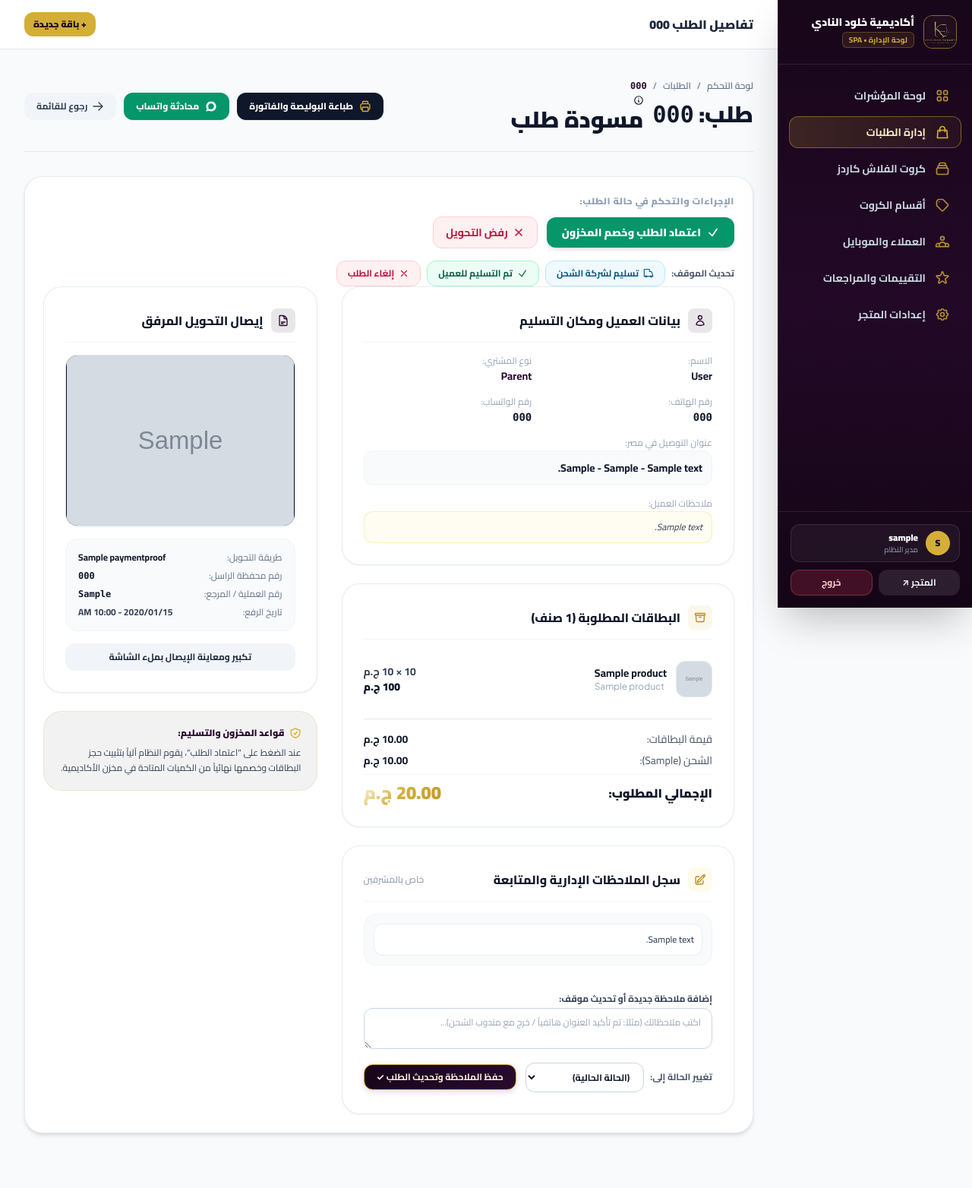
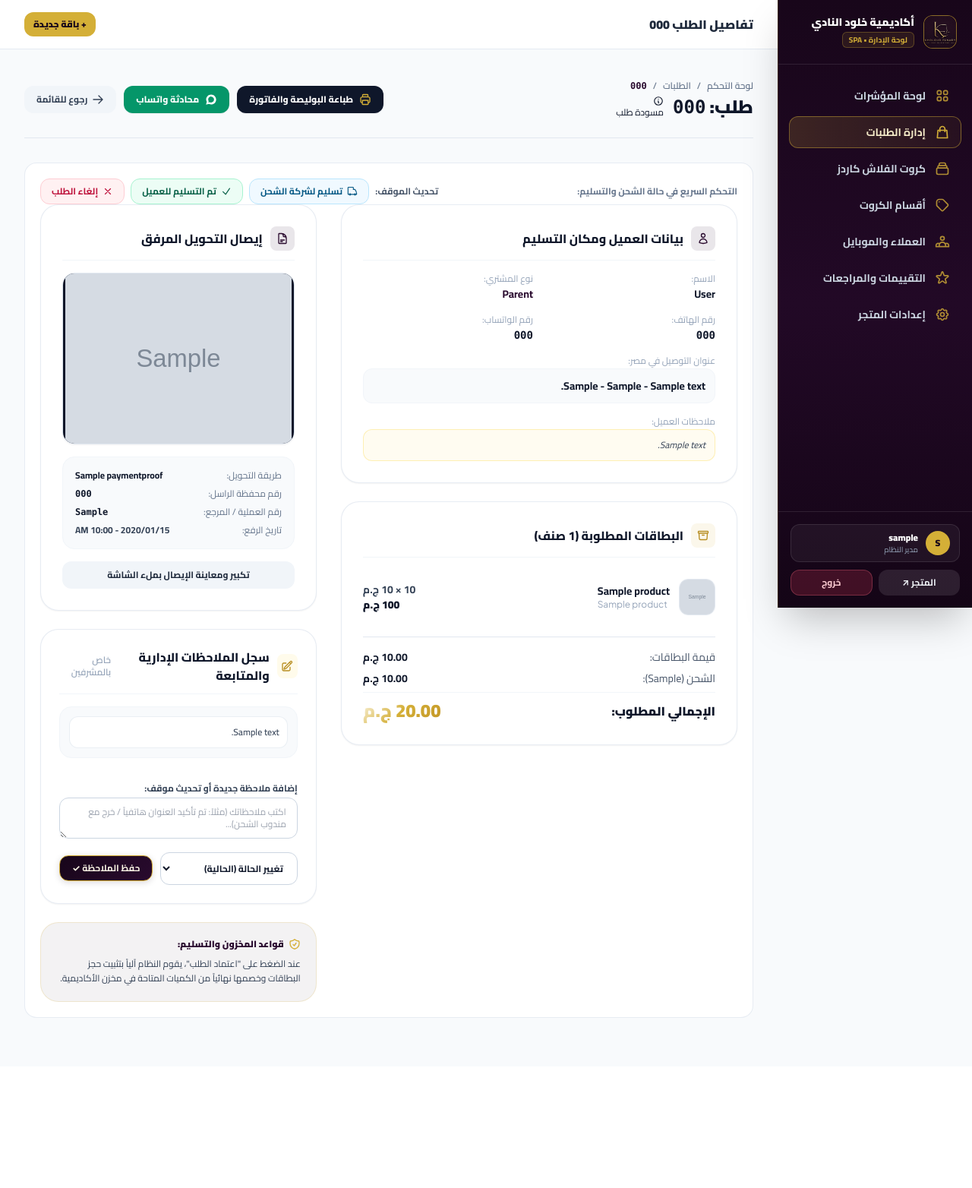
Before and after one commit to AbdullrhmanElhelw/FlashcardsStore, an ASP.NET Core app: page /Admin/OrderDetails/1 in a window 1280 px wide. Shown: the whole page at 76% size. After the commit the page ends 1340 px from the top, so only its background shows below. Run offline with ASP.NET Core 8, Linux system fonts and the light colour scheme; the visitor is signed in with stand-in values (Sample User, id 1); tables that the repository leaves empty hold one stand-in row (values such as "Sample post"); grey boxes marked "Sample" are stand-in pictures; some libraries are stand-ins or nearby versions.

Commit message:
style(admin): polish OrderDetails header badge, action bar, and balanced 2-column layout

```diff
--- a/FlashcardsStore.Web/Views/Admin/OrderDetails.cshtml
+++ b/FlashcardsStore.Web/Views/Admin/OrderDetails.cshtml
@@ -23,12 +23,14 @@
                 <span>/</span>
                 <span class="font-mono text-[#290A2E] font-bold">@Model.OrderNumber</span>
             </div>
-            <h1 class="text-2xl sm:text-3xl font-black text-slate-900 flex items-center gap-3">
-                <span>طلب: <span class="font-mono">@Model.OrderNumber</span></span>
-                <span id="order-status-badge-container">
+            <div class="flex flex-wrap items-center gap-3 mt-1">
+                <h1 class="text-xl sm:text-2xl font-black text-slate-900">
+                    طلب: <span class="font-mono">@Model.OrderNumber</span>
+                </h1>
+                <span id="order-status-badge-container" class="inline-flex items-center text-xs">
                     <partial name="_OrderStatusBadge" model="Model.Status" />
                 </span>
-            </h1>
+            </div>
         </div>
 
         <div class="flex items-center gap-2.5 flex-wrap">
@@ -80,20 +82,18 @@
     }
 
     <!-- Admin Action Bar -->
-    <div class="bg-white rounded-3xl p-6 border border-slate-200/80 shadow-md mb-8 no-print admin-action-bar">
-        <h3 class="text-xs font-black text-slate-400 mb-3 uppercase tracking-wider">الإجراءات والتحكم في حالة الطلب:</h3>
-
-        <div class="flex flex-wrap items-center justify-between gap-4">
+    <div class="bg-white rounded-2xl p-4 sm:p-5 border border-slate-200/80 shadow-xs mb-6 no-print admin-action-bar">
+        <div class="flex flex-col lg:flex-row lg:items-center justify-between gap-4">
 
             <!-- Approve & Reject Actions -->
-            <div class="flex items-center gap-3">
-                @if (Model.Status != OrderStatus.Approved && Model.Status != OrderStatus.Delivered && Model.Status != OrderStatus.Shipped)
+            <div class="flex flex-wrap items-center gap-2.5">
+                @if (Model.Status == OrderStatus.PendingVerification || Model.Status == OrderStatus.WhatsAppPending)
                 {
                     <button type="button"
                             hx-post="/Admin/Approve?id=@Model.Id"
                             hx-target="#order-status-badge-container"
                             onclick="return confirmOrderAction('اعتماد وتثبيت خصم المخزون لـ', '@Model.OrderNumber')"
-                            class="px-5 py-2.5 rounded-xl bg-emerald-600 hover:bg-emerald-700 text-white font-black text-sm shadow-md flex items-center gap-2 transition-colors">
+                            class="px-4 py-2 rounded-xl bg-emerald-600 hover:bg-emerald-700 text-white font-black text-xs shadow-xs inline-flex items-center gap-1.5 transition-colors">
                         <svg class="w-4 h-4" fill="none" stroke="currentColor" stroke-width="2.5" viewBox="0 0 24 24">
                             <path stroke-linecap="round" stroke-linejoin="round" d="M4.5 12.75l6 6 9-13.5" />
                         </svg>
@@ -104,12 +104,16 @@
                             hx-post="/Admin/Reject?id=@Model.Id&reason=تحويل_غير_مكتمل"
                             hx-target="#order-status-badge-container"
                             onclick="return confirmOrderAction('رفض وإلغاء حجز المخزون لـ', '@Model.OrderNumber')"
-                            class="px-4 py-2.5 rounded-xl bg-rose-50 hover:bg-rose-100 text-rose-700 border border-rose-200 font-bold text-sm inline-flex items-center gap-1.5 transition-colors">
+                            class="px-3.5 py-2 rounded-xl bg-rose-50 hover:bg-rose-100 text-rose-700 border border-rose-200 font-bold text-xs inline-flex items-center gap-1.5 transition-colors">
                         <svg class="w-4 h-4" fill="none" stroke="currentColor" stroke-width="2.5" viewBox="0 0 24 24">
                             <path stroke-linecap="round" stroke-linejoin="round" d="M6 18L18 6M6 6l12 12" />
                         </svg>
                         <span>رفض التحويل</span>
                     </button>
+                }
+                else
+                {
+                    <span class="text-xs font-bold text-slate-500">التحكم السريع في حالة الشحن والتسليم:</span>
                 }
             </div>
 
@@ -249,72 +253,9 @@
                 </div>
             </div>
 
-            <!-- Admin Internal Notes & Follow-up Card -->
-            <div class="bg-white rounded-3xl p-6 sm:p-7 border border-slate-200/80 shadow-sm space-y-4 no-print">
-                <h3 class="text-base font-extrabold text-slate-900 border-b border-slate-100 pb-3 flex items-center justify-between">
-                    <div class="flex items-center gap-2.5">
-                        <div class="w-8 h-8 rounded-lg bg-amber-50 text-[#B88E23] flex items-center justify-center">
-                            <svg class="w-4 h-4" fill="none" stroke="currentColor" stroke-width="2" viewBox="0 0 24 24">
-                                <path stroke-linecap="round" stroke-linejoin="round" d="M16.862 4.487l1.687-1.688a1.875 1.875 0 112.652 2.652L10.582 16.07a4.5 4.5 0 01-1.897 1.13L6 18l.8-2.685a4.5 4.5 0 011.13-1.897l8.932-8.931zm0 0L19.5 7.125M18 14v4.75A2.25 2.25 0 0115.75 21H5.25A2.25 2.25 0 013 18.75V8.25A2.25 2.25 0 015.25 6H10" />
-                            </svg>
-                        </div>
-                        <span>سجل الملاحظات الإدارية والمتابعة</span>
-                    </div>
-                    <span class="text-xs font-semibold text-slate-400">خاص بالمشرفين</span>
-                </h3>
-
-                <!-- Notes History Log -->
-                @if (!string.IsNullOrWhiteSpace(Model.AdminNotes))
-                {
-                    <div class="space-y-2 max-h-48 overflow-y-auto p-3 bg-slate-50 rounded-2xl border border-slate-100 text-xs">
-                        @foreach (var line in Model.AdminNotes.Split('\n', StringSplitOptions.RemoveEmptyEntries))
-                        {
-                            <div class="p-2.5 rounded-xl bg-white border border-slate-200/70 text-slate-700 leading-relaxed font-medium">
-                                @line
-                            </div>
-                        }
-                    </div>
-                }
-                else
-                {
-                    <div class="text-xs text-slate-400 italic p-3 bg-slate-50 rounded-2xl border border-slate-100 text-center">
-                        لا توجد ملاحظات إدارية مدونة لهذا الطلب بعد.
-                    </div>
-                }
-
-                <!-- Add New Note Form -->
-                <form asp-controller="AdminOrders" asp-action="AddOrderNote" method="post" class="space-y-3 pt-2">
-                    @Html.AntiForgeryToken()
-                    <input type="hidden" name="id" value="@Model.Id" />
-
-                    <div>
-                        <label class="block text-xs font-bold text-slate-700 mb-1">إضافة ملاحظة جديدة أو تحديث موقف:</label>
-                        <textarea name="notes" rows="2" required placeholder="اكتب ملاحظاتك (مثلاً: تم تأكيد العنوان هاتفياً / خرج مع مندوب الشحن)..." class="admin-form-textarea text-xs"></textarea>
-                    </div>
-
-                    <div class="flex flex-col sm:flex-row items-stretch sm:items-center justify-between gap-3">
-                        <div class="flex items-center gap-2">
-                            <label class="text-xs font-bold text-slate-600 whitespace-nowrap">تغيير الحالة إلى:</label>
-                            <select name="newStatus" class="admin-form-select text-xs py-1.5 font-bold">
-                                <option value="">(الحالة الحالية)</option>
-                                <option value="Approved">تم التأكيد والاعتماد</option>
-                                <option value="Shipped">تم التسليم لشركة الشحن</option>
-                                <option value="Delivered">تم التسليم بنجاح</option>
-                                <option value="Rejected">مرفوض</option>
-                                <option value="Cancelled">ملغي</option>
-                            </select>
-                        </div>
-
-                        <button type="submit" class="admin-btn-primary px-4 py-2 text-xs font-bold whitespace-nowrap">
-                            <span>حفظ الملاحظة وتحديث الطلب ✓</span>
-                        </button>
-                    </div>
-                </form>
-            </div>
-
         </div>
 
-        <!-- Payment Proof & Verification Column -->
+        <!-- Payment Proof, Notes & Verification Column -->
         <div class="lg:col-span-5 space-y-6">
 
             <div class="bg-white rounded-3xl p-6 sm:p-7 border border-slate-200/80 shadow-sm space-y-4">
@@ -390,6 +331,66 @@
                         </p>
                     </div>
                 }
+            </div>
+
+            <!-- Admin Internal Notes & Follow-up Card -->
+            <div class="bg-white rounded-3xl p-6 border border-slate-200/80 shadow-sm space-y-4 no-print">
+                <h3 class="text-base font-extrabold text-slate-900 border-b border-slate-100 pb-3 flex items-center justify-between">
+                    <div class="flex items-center gap-2.5">
+                        <div class="w-8 h-8 rounded-lg bg-amber-50 text-[#B88E23] flex items-center justify-center">
+                            <svg class="w-4 h-4" fill="none" stroke="currentColor" stroke-width="2" viewBox="0 0 24 24">
+                                <path stroke-linecap="round" stroke-linejoin="round" d="M16.862 4.487l1.687-1.688a1.875 1.875 0 112.652 2.652L10.582 16.07a4.5 4.5 0 01-1.897 1.13L6 18l.8-2.685a4.5 4.5 0 011.13-1.897l8.932-8.931zm0 0L19.5 7.125M18 14v4.75A2.25 2.25 0 0115.75 21H5.25A2.25 2.25 0 013 18.75V8.25A2.25 2.25 0 015.25 6H10" />
+                            </svg>
+                        </div>
+                        <span>سجل الملاحظات الإدارية والمتابعة</span>
+                    </div>
+                    <span class="text-xs font-semibold text-slate-400">خاص بالمشرفين</span>
+                </h3>
+
+                <!-- Notes History Log -->
+                @if (!string.IsNullOrWhiteSpace(Model.AdminNotes))
+                {
+                    <div class="space-y-2 max-h-44 overflow-y-auto p-3 bg-slate-50 rounded-2xl border border-slate-100 text-xs">
+                        @foreach (var line in Model.AdminNotes.Split('\n', StringSplitOptions.RemoveEmptyEntries))
+                        {
+                            <div class="p-2.5 rounded-xl bg-white border border-slate-200/70 text-slate-700 leading-relaxed font-medium">
+                                @line
+                            </div>
+                        }
+                    </div>
+                }
+                else
+                {
+                    <div class="text-xs text-slate-400 italic p-3 bg-slate-50 rounded-2xl border border-slate-100 text-center">
+                        لا توجد ملاحظات إدارية مدونة لهذا الطلب بعد.
+                    </div>
+                }
+
+                <!-- Add New Note Form -->
+                <form asp-controller="AdminOrders" asp-action="AddOrderNote" method="post" class="space-y-3 pt-1">
+                    @Html.AntiForgeryToken()
+                    <input type="hidden" name="id" value="@Model.Id" />
+
+                    <div>
+                        <label class="block text-xs font-bold text-slate-700 mb-1">إضافة ملاحظة جديدة أو تحديث موقف:</label>
+                        <textarea name="notes" rows="2" required placeholder="اكتب ملاحظاتك (مثلاً: تم تأكيد العنوان هاتفياً / خرج مع مندوب الشحن)..." class="admin-form-textarea text-xs"></textarea>
+                    </div>
+
+                    <div class="flex flex-col sm:flex-row items-stretch sm:items-center justify-between gap-2.5">
+                        <select name="newStatus" class="admin-form-select text-xs py-2 font-bold">
+                            <option value="">تغيير الحالة (الحالية)</option>
+                            <option value="Approved">تم التأكيد والاعتماد</option>
+                            <option value="Shipped">تم التسليم لشركة الشحن</option>
+                            <option value="Delivered">تم التسليم بنجاح</option>
+                            <option value="Rejected">مرفوض</option>
+                            <option value="Cancelled">ملغي</option>
+                        </select>
+
+                        <button type="submit" class="admin-btn-primary px-4 py-2 text-xs font-bold whitespace-nowrap">
+                            <span>حفظ الملاحظة ✓</span>
+                        </button>
+                    </div>
+                </form>
             </div>
 
             <!-- Egyptian Stock Reservation Info -->
@@ -540,7 +541,3 @@
 
 <!-- Modal Partial Included -->
 <partial name="~/Views/Admin/_ReceiptModal.cshtml" />
-
-@section Scripts {
-    <script src="~/js/admin.js" asp-append-version="true"></script>
-}
```
